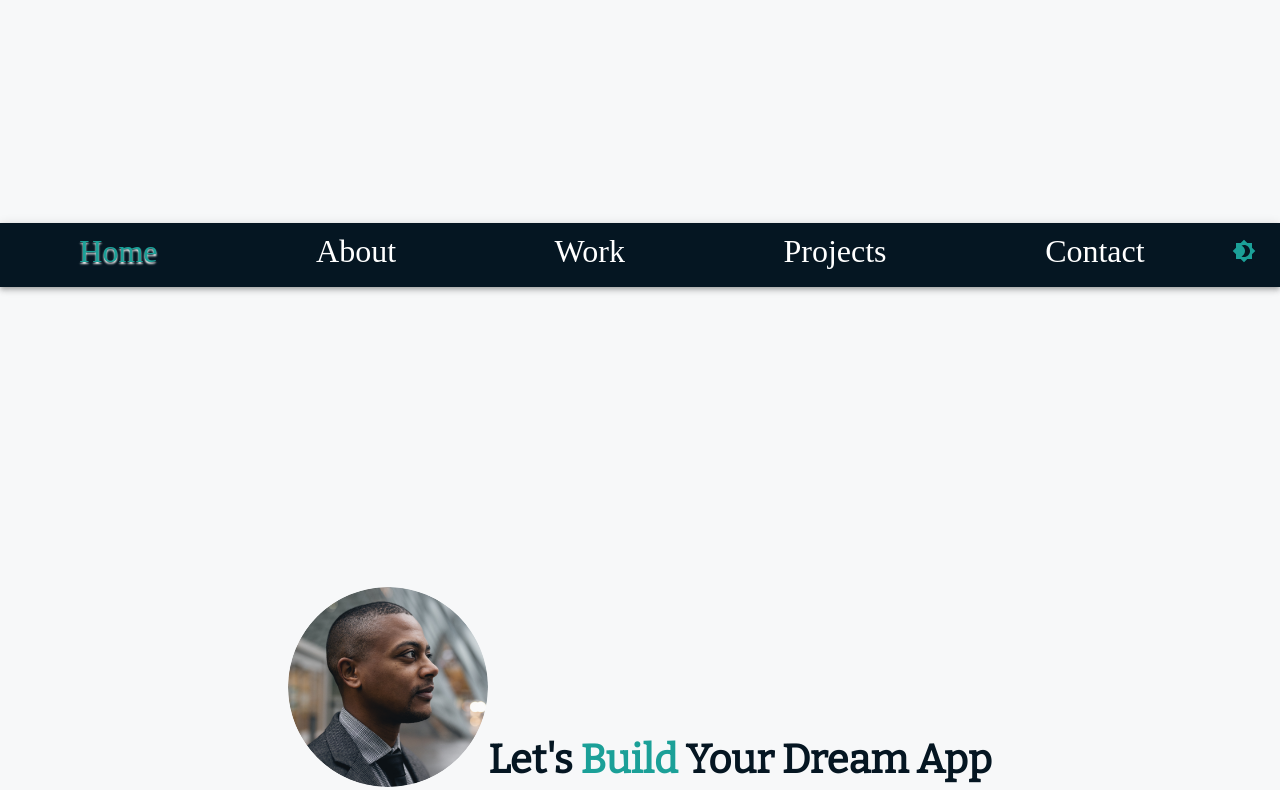
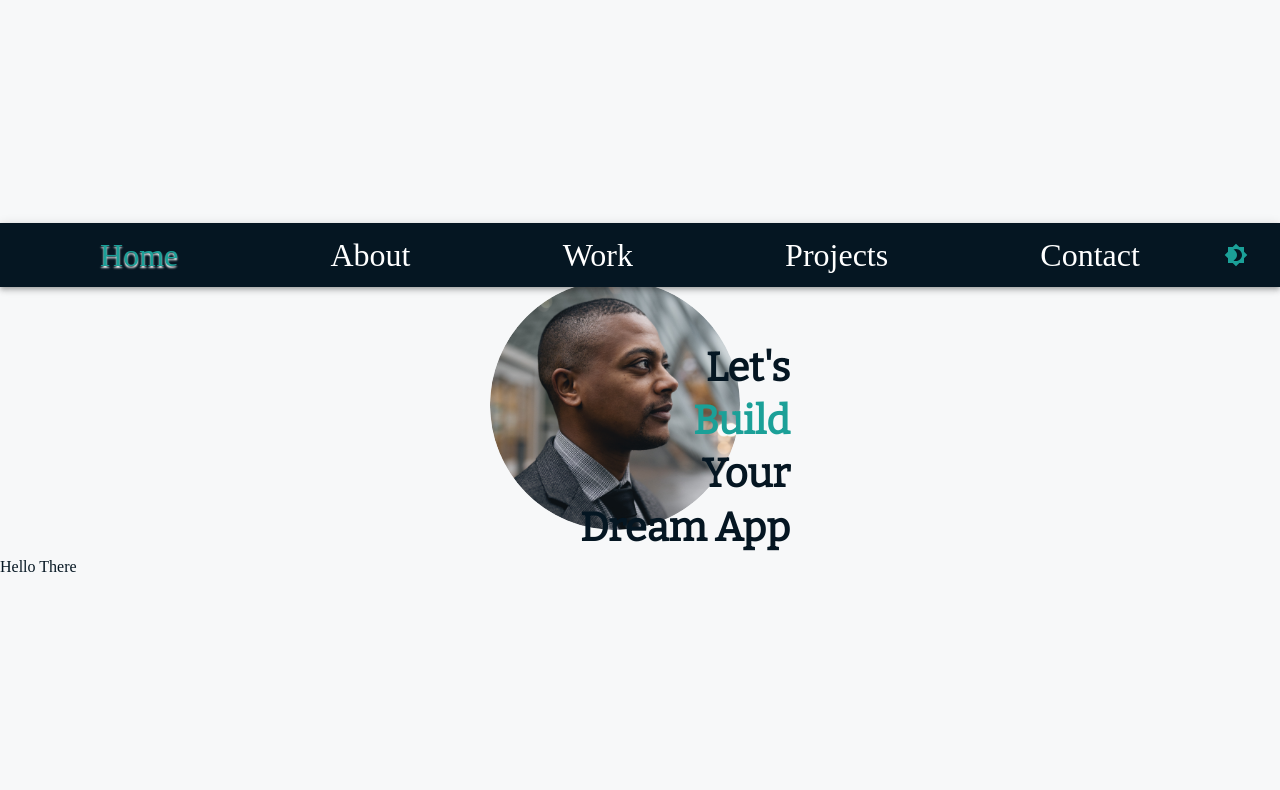
Before and after one commit to bookert921/portfolio, a Gatsby site: page / in a window 1280 px wide. Shown: the part 513-1303 px from the top of the page. Built offline with nearby package versions, Linux system fonts and the light colour scheme; Gatsby itself is replaced by a stand-in of ours; a web font is replaced by a local one.

Commit message:
styles landing hero

```diff
--- a/src/components/Sections/Landing/index.tsx
+++ b/src/components/Sections/Landing/index.tsx
@@ -1,26 +1,129 @@
-import {
-  ContentWrapper,
-  HeroContent,
-  HeroImage,
-  ImageContainer,
-  LandingContainer,
-  TextContainer,
-} from "./LandingElements";
 import {
   Box,
+  Grid,
   Typography,
   useMediaQuery,
   useTheme,
 } from "@mui/material";
 // import About from "../About";
 import { StaticImage } from "gatsby-plugin-image";
+import { useOrientation } from "@hooks";
 
 const LandingPage = () => {
+  const { landscape } = useOrientation();
   const theme = useTheme();
-  const tabletsLess = useMediaQuery(
+  const mobile = useMediaQuery(
     theme.breakpoints.down("tablet")
   );
   return (
+    <Box
+      component="section"
+      sx={{
+        height: "calc(100vh - 4em)",
+        width: "100%",
+        flexGrow: 1,
+        paddingTop: landscape ? 0 : "2em",
+      }}
+    >
+      <Grid container component="article">
+        <Grid component="div" item xs={12}>
+          <Box
+            sx={{
+              position: "relative",
+              width: landscape ? "350px" : "300px",
+              margin: "0 auto",
+              height: "300px",
+            }}
+          >
+            <Box
+              style={{
+                position: "absolute",
+                top: "50%",
+                transform: "translateY(-50%)",
+                maxHeight: mobile ? "200px" : "250px",
+                maxWidth: mobile ? "200px" : "250px",
+              }}
+            >
+              <StaticImage
+                alt="profile view of self"
+                src="../../../assets/images/self.png"
+                layout="constrained"
+                placeholder="blurred"
+                imgStyle={{
+                  borderRadius: "50%",
+                  height: "100%",
+                  width: "100%",
+                }}
+              />
+            </Box>
+            <Box
+              sx={{
+                position: "absolute",
+                bottom: 0,
+                right: 0,
+              }}
+            >
+              <Typography
+                variant={mobile ? "h4" : "h5"}
+                color={
+                  theme.palette.mode === "dark"
+                    ? "white"
+                    : "primary.main"
+                }
+                fontWeight="bold"
+                gridArea={"text"}
+                textAlign="right"
+              >
+                Let's
+              </Typography>
+              <Typography
+                variant={mobile ? "h6" : "h5"}
+                color="secondary.main"
+                fontWeight="bold"
+                gridArea={"text"}
+                textAlign="right"
+              >
+                Build
+              </Typography>
+              <Typography
+                variant={mobile ? "h4" : "h5"}
+                color={
+                  theme.palette.mode === "dark"
+                    ? "white"
+                    : "primary.main"
+                }
+                fontWeight="bold"
+                gridArea={"text"}
+                textAlign="right"
+              >
+                Your
+              </Typography>
+              <Typography
+                variant={mobile ? "h4" : "h5"}
+                color={
+                  theme.palette.mode === "dark"
+                    ? "white"
+                    : "primary.main"
+                }
+                fontWeight="bold"
+                gridArea={"text"}
+                textAlign="right"
+              >
+                Dream App
+              </Typography>
+            </Box>
+          </Box>
+        </Grid>
+        <Grid item>Hello There</Grid>
+      </Grid>
+    </Box>
+  );
+};
+
+export default LandingPage;
+
+/*
+return (
     <LandingContainer>
       <ContentWrapper>
         <HeroContent>
@@ -47,7 +150,7 @@ const LandingPage = () => {
 
           <TextContainer>
             <Typography
-              variant={tabletsLess ? "h6" : "h5"}
+              variant={mobile ? "h6" : "h5"}
               color={
                 theme.palette.mode === "dark"
                   ? "white"
@@ -72,6 +175,4 @@ const LandingPage = () => {
       </ContentWrapper>
     </LandingContainer>
   );
-};
-
-export default LandingPage;
+*/
--- a/src/index.d.ts
+++ b/src/index.d.ts
@@ -2,11 +2,6 @@
 
 declare module "@mui/material/styles" {
   interface BreakpointOverrides {
-    xs: false;
-    sm: false;
-    md: false;
-    lg: false;
-    xl: false;
     mobileS: true;
     mobile: true;
     mobileL: true;
--- a/src/styles/theme.ts
+++ b/src/styles/theme.ts
@@ -41,6 +41,11 @@ const theme = (mode: PaletteMode): Theme =>
     },
     breakpoints: {
       values: {
+        xs: 0,
+        sm: 600,
+        md: 900,
+        lg: 1200,
+        xl: 1536,
         mobileS: 320,
         mobile: 375,
         mobileL: 425,
```
